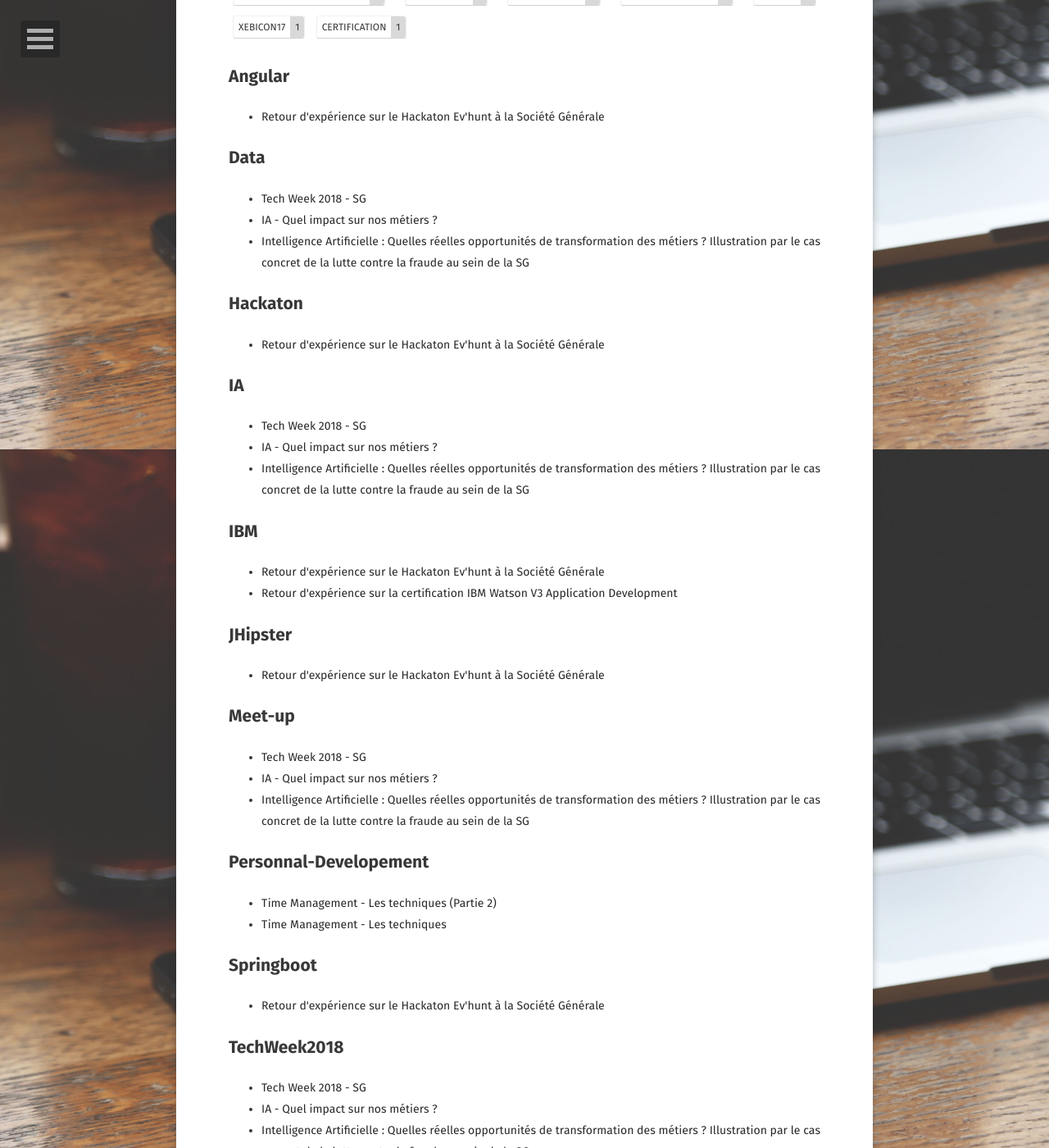
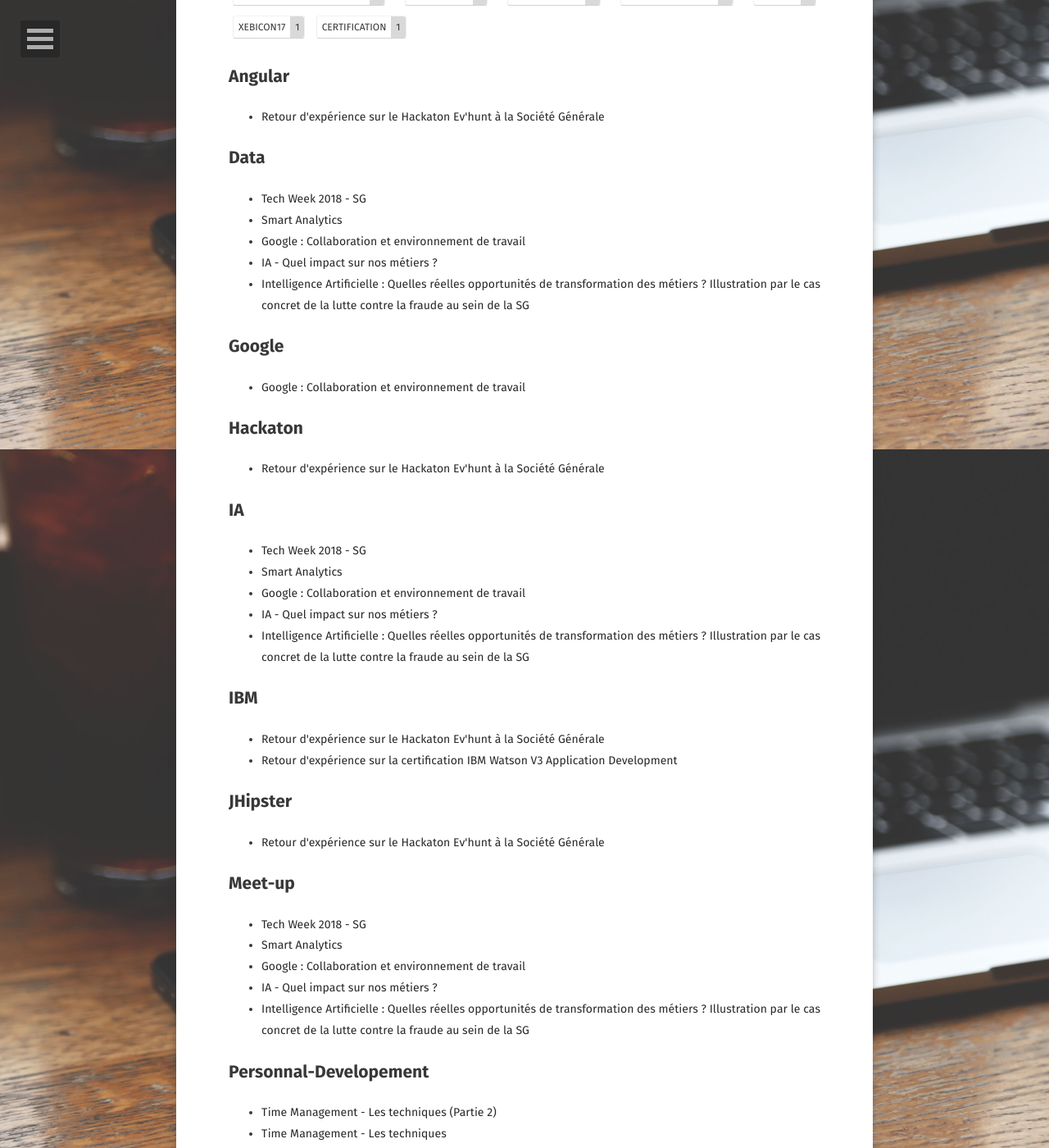
Before and after one commit to Ahdak/blog, a Jekyll site: the page built from tags/index.html, in a window 1280 px wide and 1400 px high, scrolled down 352 px. Shown: the whole window at 82% size. Built offline with Jekyll 4.4.1, drawn with Linux system fonts in a browser that asks for light colours; some web fonts are replaced; some of the changed lines change nothing that is shown; some of the changed text lies outside the part shown.

Commit message:
Rajout article Google et Smart analytics

```diff
--- /dev/null
+++ b/_posts/2018-07-05-techweek-sg-2018-google-environnement-travail.md
@@ -0,0 +1,88 @@
+---
+layout: post
+title: "Google : Collaboration et environnement de travail"
+date: 2018-07-05
+excerpt: "Jean Luc Moisan - Manager Equipe google Cloud"
+tags: TechWeek2018 IA Data Meet-up Google
+feature: /images/2018-07-05-techweek-sg-2018-google-environnement-travail/2018-07-05-techweek-sg-2018-google-environnement-travail.jpg
+comments: false
+---
+Cet article résume la présentation de **Jean Luc Moisan** - Manager Equipe google Cloud.
+
+> Google’s mission is to organize the world’s information and make it universally accessible  and useful.
+Devise de Google.
+
+# Culture de Google
+* Culture innovation entreprise —> Facteur clé de la réussite de l’entreprise
+* Investir dans notre propre système
+* 90K salariés
+* Les fondateurs veulent conserver la culture de garage : Essaie-Echec
+* Plateforme des partage d’idée
+* Time to Market très important
+* On travaille ensemble, co-créer - non pas créer en séquence
+* Culture de de consensus
+
+> Driver : Fail safe - Fail quickly
+
+> Recrutement des personnes qui embrassent la culture
+
+# Système de recrutement
+* **Capacité cognitive** : Mise en situation pour voir la démarche du candidat pour résoudre les problèmes
+* **Les connaissances en architecture** techniques
+* **Capacité d’autonomie** et valeur ajoutés par entreprise
+* **Googleyness** : capacité à fitter avec l’esprit d’entreprise / esprit de bienveillance pour vivre en entreprise
+
+Quelques chiffres :
+* Rapport de réussite : 1/120
+* Réussite cooptation : 1/20
+* Délai de recrutement : 6 mois
+
+# Moyens
+* 30 millards pour l’infra : Data center / serveur. Par exemple : Passage d'une fibre optique en dessous de l'atlantique.
+* Sécurité au point pour que le user puissent leur faire confiance : Les consommateurs continuent à faire confiance à Google
+* Possibilité de faire des projets 20% (1 jour par semaine pour travailler sur son projet). EG : Gmail
+* Budget recherche fondamentale : 5 millard $
+* Crypto : 30% charge CPU
+
+> Mettre ses idées en actions  ==> échouer ==> trier les idées qui peuvent cartonner
+
+# Innovation
+* Focus user
+* Performance pp infra
+* Challenge en permanence
+* Mise en action ==> chercher les meilleurs talents
+
+<img src="{{ site.url }}/images/2018-07-05-techweek-sg-2018-google-environnement-travail/innovation.png">
+
+
+# Organisation
+* Evaluation du manager tous les ans
+* Role du manager :
+  * Coach
+  * intérêt de l’équipe
+  * communicateur
+* TGIF hebdomadaire
+
+> Notion de confiance et de partage —> investir dans la confiance des collaborateurs
+
+# Google Cloud
+* GC plateform
+* GSuite
+* Maps & Machine learning
+* Chrome & android
+
+# Model technique
+* kubernetes pour la gestion des conteneurs
+* 4000 models d’IA avec une croissance exponentielle
+* Data center robotisé : L’IA dans les Data center ont fait gagné 40% des cout de prod
+* 100% énergies renouvelable grace au model IA pour baisser la conso grace à l’IA
+
+
+# Tips
+* Smart Reply sur Gmail : gagner 14 minutes par jour
+* Raccourcis dynamique dans drive (Recommandation)
+* Writing assistant
+* Hangout Meet + visio conf via code clickabe généré automatiquement
+* Meeting room Hardware
+* Jamboard (tableau interactif)
+* Chatbot pour créer un meeting (permet le choix de personne / date …)
--- /dev/null
+++ b/_posts/2018-07-05-techweek-sg-2018-smart-analytics.md
@@ -0,0 +1,111 @@
+---
+layout: post
+title: "Smart Analytics"
+date: 2018-07-05
+excerpt: "Guillaume Rouduillere (ITEC/MKT/ARC)"
+tags: TechWeek2018 IA Data Meet-up
+feature: /images/2018-07-05-techweek-sg-2018-smart-analytics/2018-07-05-techweek-sg-2018-smart-analytics-affiche.jpg
+comments: false
+---
+
+Cet article résume la présentation de **Guillaume Rouduillere (ITEC/MKT/ARC)** par rapport à Smart Analytics.
+
+L’objectif est d’améliorer la façon dont OPER monitors les process POST-TRADE. En effet,
+OPER intervient dans le Booking + Reglement + réconciliation (cash break) + gestion client + gestion collat  dans POST-TRADE process.
+
+# Problèmes
+* pas de définition claire de ce qu’on veut faire  / du process (début, fin)
+* pas les mêmes acteurs / produits
+* divergence dans les outils pour produire des dashboards pourtant le meme process
+* TTM très mauvais
+* Temps perdu au détriment de la gestion des données
+* Pas de capacité de Steering
+
+# Alignement des équipes
+* point de contact unique pour gérer les KPI
+* Créer un dictionnaire commun
+  * On explicite le prosess
+  * On explicite les critère de monitoring —> difficile à aligner les concepts
+* DATALAKE :
+  * Single Warehouse pour le storage
+  * Data processing capabilities
+* Smart analytics :
+  * 1 seule appli pour industrialiser les dashboard
+  * data analytics
+
+> Le coût de Production des dashboard : 50 FTE / an (Périmètre OPER pour MARK)
+
+# Pourquoi améliorer ?
+* proposer des choses pour améliorer les process : Ne pas faire le monitoring juste pour le monitoring
+* Réduire les couts (Optimisation des process plan)
+* Satisfaction du client  :TTM, qualité des transactions
+* Business intelligence : Identifié les topologies de client (client toxiques : bq de post trade pour peu de valeur), développer des offres clients, ..
+
+
+# Approche
+
+## STEP 1
+* **Business Object**: Quel objet métier sur le quel le process s’applique —> Mettre d’accord tous les stakeholder. Eg : Les volumes des trades : qu’est ce qu’on comptabilise
+Comptabiliser les Action Event
+* **Workflow** : Définir le cycle de vie d’un objet métier
+* **Actors** : Les gens / process automatisé qui vont faire avance l’objet métier dans son workflow. Idélament, tout est automatisé.
+* **SLA** : Service : Contrat qui maintient une garantie de service. EG : Il faut que le trade soit inséré dans le booking le jour ou il est négocié avec le client.
+
+## STEP 2 : Définir ce qu’on veut mesurer
+* **Efficacité** : Mesure si mes roches sont fait comme attendu par le client
+* **Efficience** : rapport Effort / resource
+
+## Indicateurs
+* **Volumes** : nb items métier
+* **Qualité** : statuts des process (cas de reword)
+* **Automatisation** : Nb item sans intervention manuelle
+* **Timeliness** : Nb d’item traité pendant une durée
+
+## STEP 3 : Build DATAMART
+**DataMart** : vue orientée métier
+
+# Architecture
+* **NORMALIZATION JOB** : Un job de normalisation : data lake distributed jobs allowing flexible and scalable normalisation of Raw data (HIVE, SPARK, OOZIE)
+* **SMA WAREHOUSE** : contient touts les données des Process fonctionnels qq le process
+* **SMA DATAMART  (OLAP CUBE)** : cuble contient dimensions et mesure
+
+<img src="{{ site.url }}/images/2018-07-05-techweek-sg-2018-smart-analytics/archi.png">
+
+
+
+# Visualisation des données
+* Les users ont besoin de consommer un dashboard fini
+* Application « Tableau » / SG Dashboard
+* Les users experts permettent de comprendre et analyser les données et proposer des pistes
+* Les data scientist ont accès au données au SMA Wharehouse (sans agrégation)
+
+<img src="{{ site.url }}/images/2018-07-05-techweek-sg-2018-smart-analytics/data-visu.png">
+
+
+> Les Process Owner définissent les process / value chain.
+
+> Problème de gouvernance lors de MEP / alignement et convergence
+
+> STP : Straight to Processing : indicateur pour voir s’il y a des interventions manuelles.
+
+
+# Usages
+* **OPER** : Performance par chaine de valeur / comment l’améliorer ?
+* **OPER TEAM MANAER** : Performance de l’équipe
+* **CLIC CRM** : Quelle l’efficience pp clients ? reste des SLA ?
+* **OPER TOP MNAGEMENT** : Efficience relative
+* **OPER FTO** : Performance des fonctions
+
+# Bénéfices tangibles (quick-win)
+* Décommisionner 40 old reports
+* Feed back user : gain de temps lors des analyses
+* Limiter l’use des macros / croisement des données entre les applications
+* 1,5 Million € budget CTB + 40 FTE
+* Gain en terme du sourcing (500K / an)
+
+> DATAMART calculé à J+1
+
+# Evolutions futures
+* SMA WAHREHOUSE + DEV => PROCESS timeline application : Voir le workflow du trade post application. Solution technique : Indexer les données dans Datawhrehouse
+* Accompagner les clients pour leurs montée en compétence sur Tableau
+* Hackathon en octobre pour les users de Smart Analytics pour créer des nouveaux use-case
--- a/_posts/2018-07-05-techweek-sg-2018.md
+++ b/_posts/2018-07-05-techweek-sg-2018.md
@@ -31,4 +31,5 @@
 ## Retour d'expérience
 Voici mon retour d’expérience par rapport à ma participation aux conférences du jeudi 05 Juillet 2018 :
 * [Intelligence Artificielle : Quelles réelles opportunités de transformation des métiers ? Illustration par le cas concret de la lutte contre la fraude au sein de la SG]({{ site.url }}/techweek-sg-2018-IA-Fraude/)
-* [IA - Quel impact sur nos métiers ?]({{ site.url }}/techweek-sg-2018-IA-impact-metier)
+* [Smart Analytics]({{ site.url }}/techweek-sg-2018-smart-analytics/)
+* [Google : Collaboration et environnement de travail]({{ site.url }}/techweek-sg-2018-google-environnement-travail)
```
Also changed, not shown: images/2018-07-05-techweek-sg-2018-google-environnement-travail/2018-07-05-techweek-sg-2018-google-environnement-travail.jpg (added), images/2018-07-05-techweek-sg-2018-google-environnement-travail/innovation.png (added), images/2018-07-05-techweek-sg-2018-smart-analytics/2018-07-05-techweek-sg-2018-smart-analytics-affiche.jpg (added), images/2018-07-05-techweek-sg-2018-smart-analytics/archi.png (added), images/2018-07-05-techweek-sg-2018-smart-analytics/data-visu.png (added).
